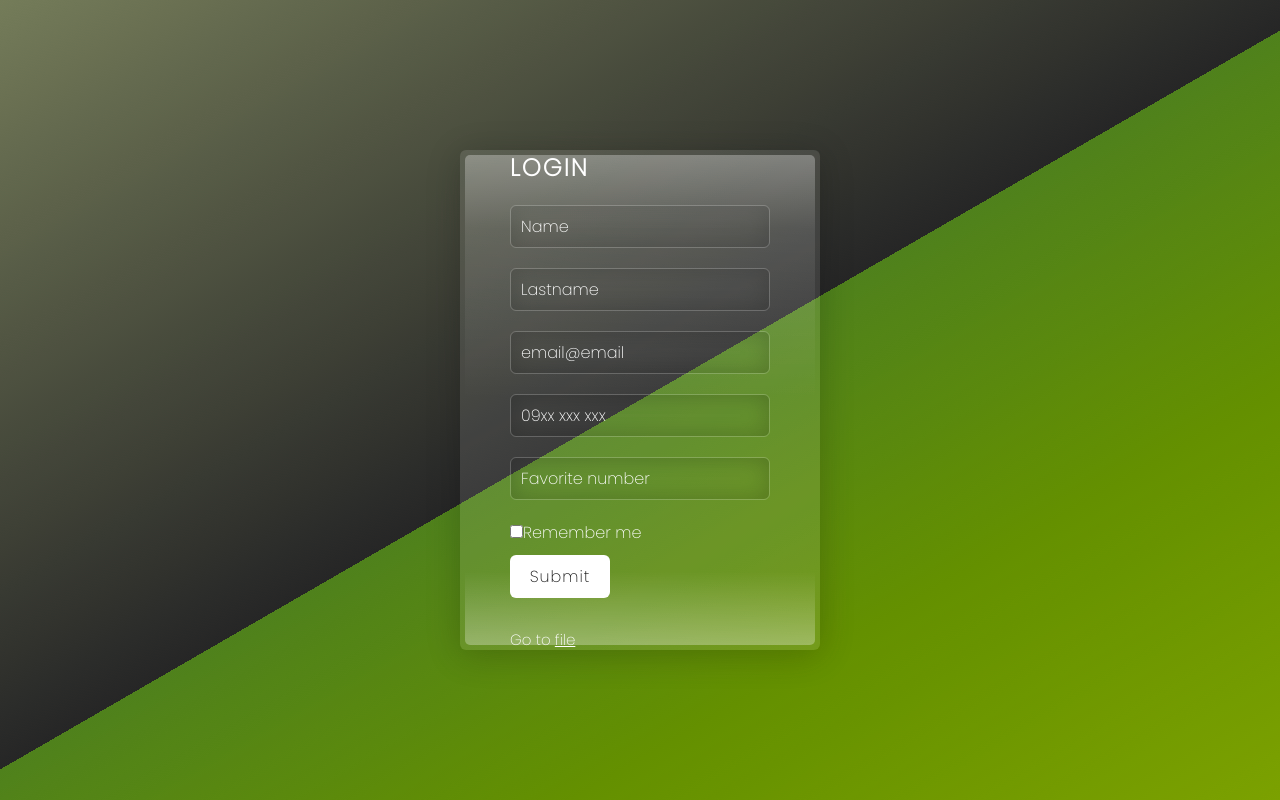
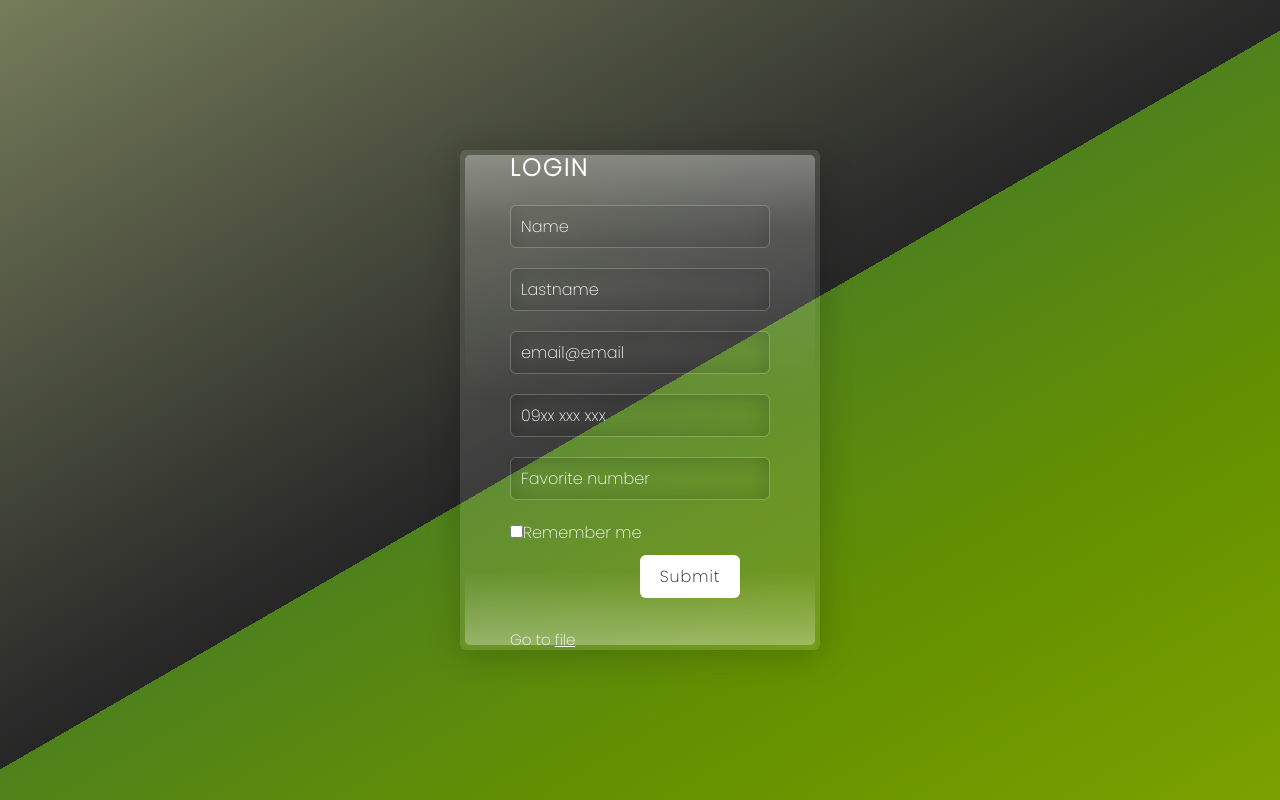
Before and after one commit to bk670nm/IPaIOT_php, a PHP site: page / in a window 1280 px wide. Run offline with PHP 8.4, Linux system fonts and the light colour scheme; data that the repository does not hold is empty.

Commit message:
centering items

```diff
--- a/style.css
+++ b/style.css
@@ -95,7 +95,7 @@ section{
     color: #111;
     max-width: 100px;
     padding: 8px 10px;
-    margin-left: auto;
+    margin-left: 50%;
     box-shadow: none;
     font-weight: 500;
     letter-spacing: 1px;
```
